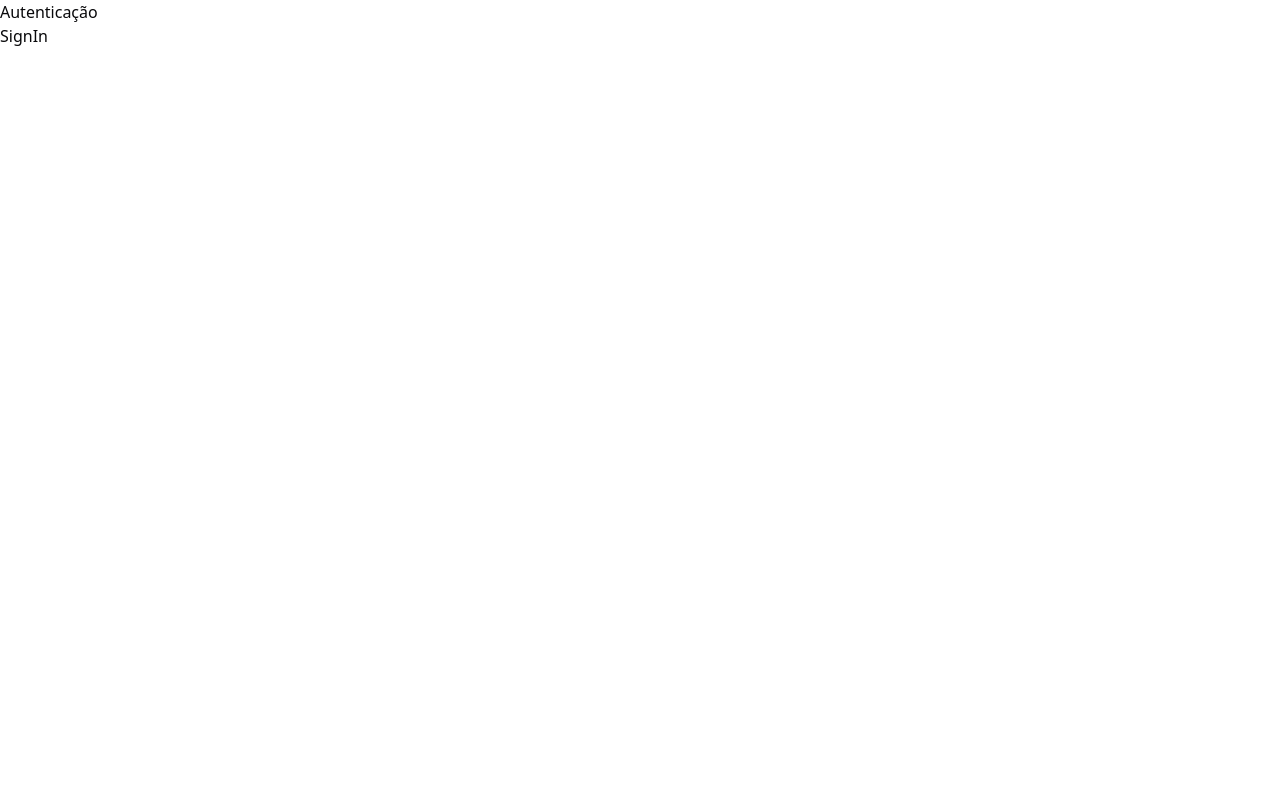
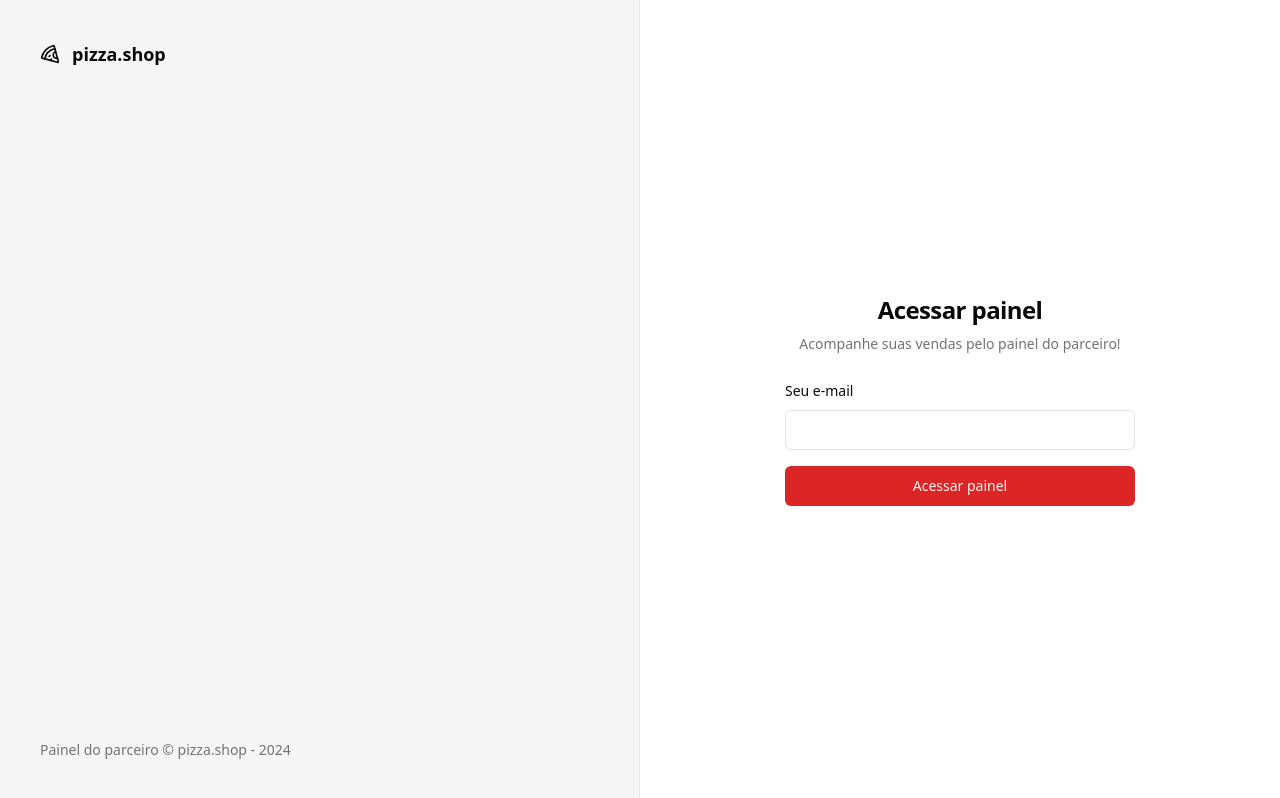
Before and after one commit to pedroGermano/pizzashop-web, a React (Vite) app: page /sign-in in a window 1280 px wide. Built offline with nearby package versions, Linux system fonts and the light colour scheme.

Commit message:
button isSubmitting

```diff
--- a/package.json
+++ b/package.json
@@ -10,6 +10,8 @@
     "preview": "vite preview"
   },
   "dependencies": {
+    "@hookform/resolvers": "^3.9.0",
+    "@radix-ui/react-label": "^2.1.0",
     "@radix-ui/react-slot": "^1.1.0",
     "class-variance-authority": "^0.7.0",
     "clsx": "^2.1.1",
@@ -19,10 +21,12 @@
     "react": "^18.2.0",
     "react-dom": "^18.2.0",
     "react-helmet-async": "^2.0.5",
+    "react-hook-form": "^7.53.0",
     "react-router-dom": "^6.26.1",
     "sort-by": "^1.2.0",
     "tailwind-merge": "^2.5.2",
-    "tailwindcss-animate": "^1.0.7"
+    "tailwindcss-animate": "^1.0.7",
+    "zod": "^3.23.8"
   },
   "devDependencies": {
     "@rocketseat/eslint-config": "^2.2.2",
--- a/src/components/ui/button.tsx
+++ b/src/components/ui/button.tsx
@@ -1,25 +1,23 @@
-import * as React from "react";
 import { Slot } from "@radix-ui/react-slot";
 import { cva, type VariantProps } from "class-variance-authority";
+import * as React from "react";
 
 import { cn } from "../../lib/utils";
 
 const buttonVariants = cva(
-  "inline-flex items-center justify-center whitespace-nowrap rounded-md text-sm font-medium ring-offset-white transition-colors focus-visible:outline-none focus-visible:ring-2 focus-visible:ring-zinc-950 focus-visible:ring-offset-2 disabled:pointer-events-none disabled:opacity-50 dark:ring-offset-zinc-950 dark:focus-visible:ring-zinc-300",
+  "inline-flex items-center justify-center whitespace-nowrap rounded-md text-sm font-medium ring-offset-background transition-colors focus-visible:outline-none focus-visible:ring-2 focus-visible:ring-ring focus-visible:ring-offset-2 disabled:pointer-events-none disabled:opacity-50",
   {
     variants: {
       variant: {
-        default:
-          "bg-zinc-900 text-zinc-50 hover:bg-zinc-900/90 dark:bg-zinc-50 dark:text-zinc-900 dark:hover:bg-zinc-50/90",
+        default: "bg-primary text-primary-foreground hover:bg-primary/90",
         destructive:
-          "bg-red-500 text-zinc-50 hover:bg-red-500/90 dark:bg-red-900 dark:text-zinc-50 dark:hover:bg-red-900/90",
+          "bg-destructive text-destructive-foreground hover:bg-destructive/90",
         outline:
-          "border border-zinc-200 bg-white hover:bg-zinc-100 hover:text-zinc-900 dark:border-zinc-800 dark:bg-zinc-950 dark:hover:bg-zinc-800 dark:hover:text-zinc-50",
+          "border border-input bg-background hover:bg-accent hover:text-accent-foreground",
         secondary:
-          "bg-zinc-100 text-zinc-900 hover:bg-zinc-100/80 dark:bg-zinc-800 dark:text-zinc-50 dark:hover:bg-zinc-800/80",
-        ghost:
-          "hover:bg-zinc-100 hover:text-zinc-900 dark:hover:bg-zinc-800 dark:hover:text-zinc-50",
-        link: "text-zinc-900 underline-offset-4 hover:underline dark:text-zinc-50",
+          "bg-secondary text-secondary-foreground hover:bg-secondary/80",
+        ghost: "hover:bg-accent hover:text-accent-foreground",
+        link: "text-primary underline-offset-4 hover:underline",
       },
       size: {
         default: "h-10 px-4 py-2",
@@ -32,7 +30,7 @@ const buttonVariants = cva(
       variant: "default",
       size: "default",
     },
-  }
+  },
 );
 
 export interface ButtonProps
@@ -51,7 +49,7 @@ const Button = React.forwardRef<HTMLButtonElement, ButtonProps>(
         {...props}
       />
     );
-  }
+  },
 );
 Button.displayName = "Button";
 
--- /dev/null
+++ b/src/components/ui/input.tsx
@@ -0,0 +1,25 @@
+import * as React from "react";
+
+import { cn } from "../../lib/utils";
+
+export interface InputProps
+  extends React.InputHTMLAttributes<HTMLInputElement> {}
+
+const Input = React.forwardRef<HTMLInputElement, InputProps>(
+  ({ className, type, ...props }, ref) => {
+    return (
+      <input
+        type={type}
+        className={cn(
+          "flex h-10 w-full rounded-md border border-zinc-200 bg-white px-3 py-2 text-sm ring-offset-white file:border-0 file:bg-transparent file:text-sm file:font-medium placeholder:text-zinc-500 focus-visible:outline-none focus-visible:ring-2 focus-visible:ring-zinc-950 focus-visible:ring-offset-2 disabled:cursor-not-allowed disabled:opacity-50 dark:border-zinc-800 dark:bg-zinc-950 dark:ring-offset-zinc-950 dark:placeholder:text-zinc-400 dark:focus-visible:ring-zinc-300",
+          className,
+        )}
+        ref={ref}
+        {...props}
+      />
+    );
+  },
+);
+Input.displayName = "Input";
+
+export { Input };
--- /dev/null
+++ b/src/components/ui/label.tsx
@@ -0,0 +1,24 @@
+import * as React from "react";
+import * as LabelPrimitive from "@radix-ui/react-label";
+import { cva, type VariantProps } from "class-variance-authority";
+
+import { cn } from "../../lib/utils";
+
+const labelVariants = cva(
+  "text-sm font-medium leading-none peer-disabled:cursor-not-allowed peer-disabled:opacity-70",
+);
+
+const Label = React.forwardRef<
+  React.ElementRef<typeof LabelPrimitive.Root>,
+  React.ComponentPropsWithoutRef<typeof LabelPrimitive.Root> &
+    VariantProps<typeof labelVariants>
+>(({ className, ...props }, ref) => (
+  <LabelPrimitive.Root
+    ref={ref}
+    className={cn(labelVariants(), className)}
+    {...props}
+  />
+));
+Label.displayName = LabelPrimitive.Root.displayName;
+
+export { Label };
--- a/src/global.css
+++ b/src/global.css
@@ -5,64 +5,47 @@
 @layer base {
   :root {
     --background: 0 0% 100%;
-    --foreground: 240 10% 3.9%;
-
+    --foreground: 0 0% 3.9%;
     --card: 0 0% 100%;
-    --card-foreground: 240 10% 3.9%;
-
+    --card-foreground: 0 0% 3.9%;
     --popover: 0 0% 100%;
-    --popover-foreground: 240 10% 3.9%;
-
-    --primary: 240 5.9% 10%;
-    --primary-foreground: 0 0% 98%;
-
-    --secondary: 240 4.8% 95.9%;
-    --secondary-foreground: 240 5.9% 10%;
-
-    --muted: 240 4.8% 95.9%;
-    --muted-foreground: 240 3.8% 46.1%;
-
-    --accent: 240 4.8% 95.9%;
-    --accent-foreground: 240 5.9% 10%;
-
+    --popover-foreground: 0 0% 3.9%;
+    --primary: 0 72.2% 50.6%;
+    --primary-foreground: 0 85.7% 97.3%;
+    --secondary: 0 0% 96.1%;
+    --secondary-foreground: 0 0% 9%;
+    --muted: 0 0% 96.1%;
+    --muted-foreground: 0 0% 45.1%;
+    --accent: 0 0% 96.1%;
+    --accent-foreground: 0 0% 9%;
     --destructive: 0 84.2% 60.2%;
     --destructive-foreground: 0 0% 98%;
-
-    --border: 240 5.9% 90%;
-    --input: 240 5.9% 90%;
-    --ring: 240 10% 3.9%;
-
+    --border: 0 0% 89.8%;
+    --input: 0 0% 89.8%;
+    --ring: 0 72.2% 50.6%;
     --radius: 0.5rem;
   }
 
   .dark {
-    --background: 240 10% 3.9%;
+    --background: 0 0% 3.9%;
     --foreground: 0 0% 98%;
-
-    --card: 240 10% 3.9%;
+    --card: 0 0% 3.9%;
     --card-foreground: 0 0% 98%;
-
-    --popover: 240 10% 3.9%;
+    --popover: 0 0% 3.9%;
     --popover-foreground: 0 0% 98%;
-
-    --primary: 0 0% 98%;
-    --primary-foreground: 240 5.9% 10%;
-
-    --secondary: 240 3.7% 15.9%;
+    --primary: 0 72.2% 50.6%;
+    --primary-foreground: 0 85.7% 97.3%;
+    --secondary: 0 0% 14.9%;
     --secondary-foreground: 0 0% 98%;
-
-    --muted: 240 3.7% 15.9%;
-    --muted-foreground: 240 5% 64.9%;
-
-    --accent: 240 3.7% 15.9%;
+    --muted: 0 0% 14.9%;
+    --muted-foreground: 0 0% 63.9%;
+    --accent: 0 0% 14.9%;
     --accent-foreground: 0 0% 98%;
-
     --destructive: 0 62.8% 30.6%;
     --destructive-foreground: 0 0% 98%;
-
-    --border: 240 3.7% 15.9%;
-    --input: 240 3.7% 15.9%;
-    --ring: 240 4.9% 83.9%;
+    --border: 0 0% 14.9%;
+    --input: 0 0% 14.9%;
+    --ring: 0 72.2% 50.6%;
   }
 }
 
--- a/src/pages/_layouts/auth.tsx
+++ b/src/pages/_layouts/auth.tsx
@@ -1,11 +1,19 @@
 import { Outlet } from "react-router-dom";
+import { Pizza } from "lucide-react";
 
 export function AuthLayout() {
   return (
-    <div>
-      <h1>Autenticação</h1>
-
-      <div>
+    <div className="grid min-h-screen grid-cols-2">
+      <div className="flex flex-col justify-between h-full p-10 border-r border-foreground/5 bg-muted text-muted-foreground">
+        <div className="flex items-center gap-3 text-lg text-foreground">
+          <Pizza className="w-5 h-5" />
+          <span className="font-semibold">pizza.shop</span>
+        </div>
+        <footer className="text-sm">
+          Painel do parceiro &copy; pizza.shop - {new Date().getFullYear()}
+        </footer>
+      </div>
+      <div className="flex flex-col items-center justify-center">
         <Outlet />
       </div>
     </div>
--- a/src/pages/auth/sign-in.tsx
+++ b/src/pages/auth/sign-in.tsx
@@ -1,10 +1,52 @@
 import { Helmet } from "react-helmet-async";
+import { useForm } from "react-hook-form";
+import { z } from "zod";
+import { Button } from "../../components/ui/button";
+import { Label } from "../../components/ui/label";
+import { Input } from "../../components/ui/input";
+
+const signInForm = z.object({
+  email: z.string().email(),
+});
+
+type SignInForm = z.infer<typeof signInForm>;
 
 export function SignIn() {
+  const {
+    register,
+    handleSubmit,
+    formState: { isSubmitting },
+  } = useForm<SignInForm>();
+
+  async function handleSignIn(data: SignInForm) {
+    console.log(data);
+    await new Promise((resolve) => setTimeout(resolve, 2000));
+  }
+
   return (
     <>
       <Helmet title="Login" />
-      <h1>SignIn</h1>
+      <div className="p-8">
+        <div className="flex w-[350px] flex-col justify-center gap-6">
+          <div className="flex flex-col gap-2 text-center">
+            <h1 className="text-2xl font-semibold tracking-tight">
+              Acessar painel
+            </h1>
+            <p className="text-sm text-muted-foreground">
+              Acompanhe suas vendas pelo painel do parceiro!
+            </p>
+          </div>
+          <form onSubmit={handleSubmit(handleSignIn)} className="space-y-4">
+            <div className="space-y-2">
+              <Label htmlFor="email">Seu e-mail</Label>
+              <Input id="email" type="email" {...register("email")} />
+            </div>
+            <Button disabled={isSubmitting} className="w-full" type="submit">
+              Acessar painel
+            </Button>
+          </form>
+        </div>
+      </div>
     </>
   );
 }
```
Also changed, not shown: 1 other file (tests, documents, lock files or other folders).
